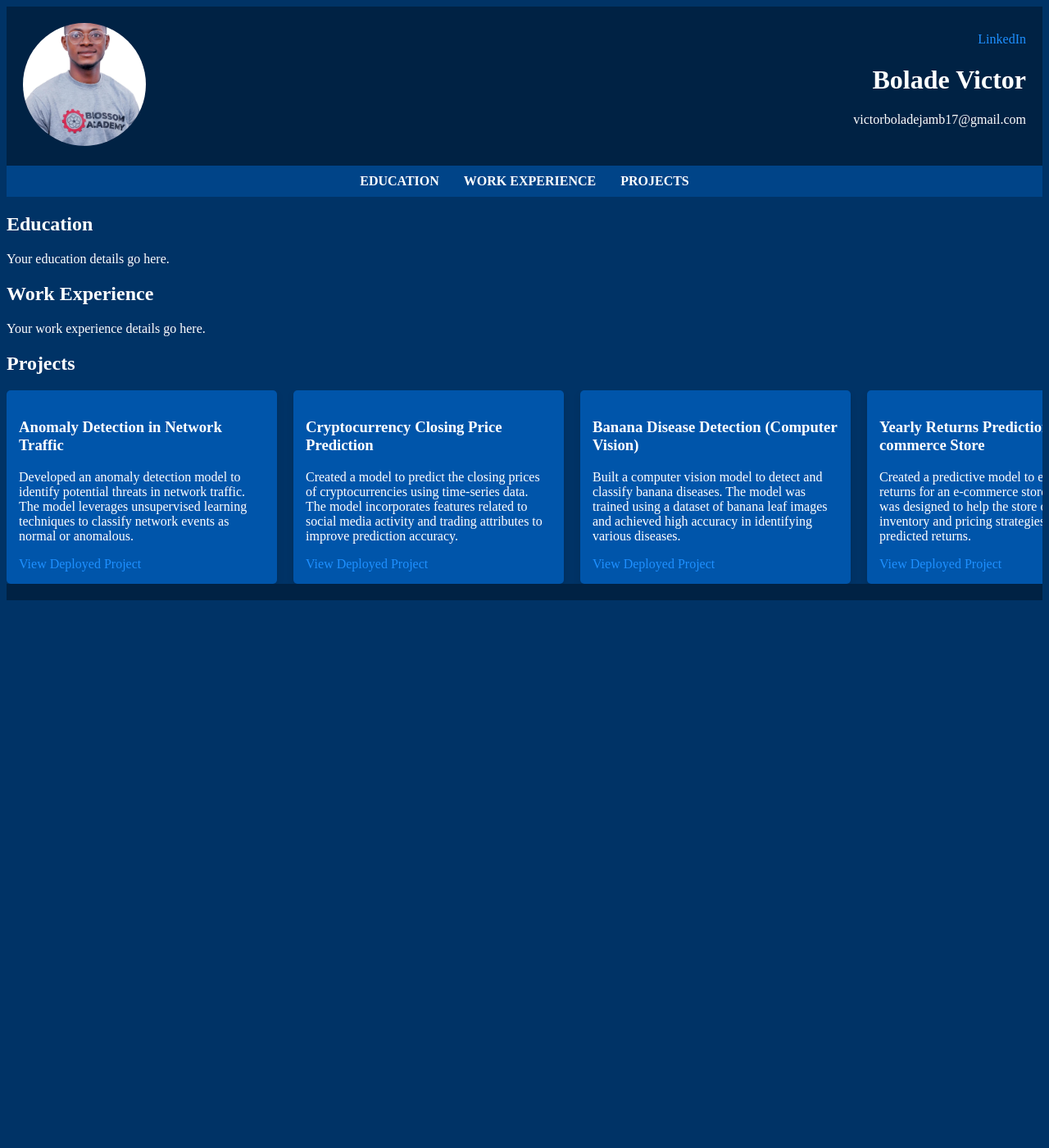
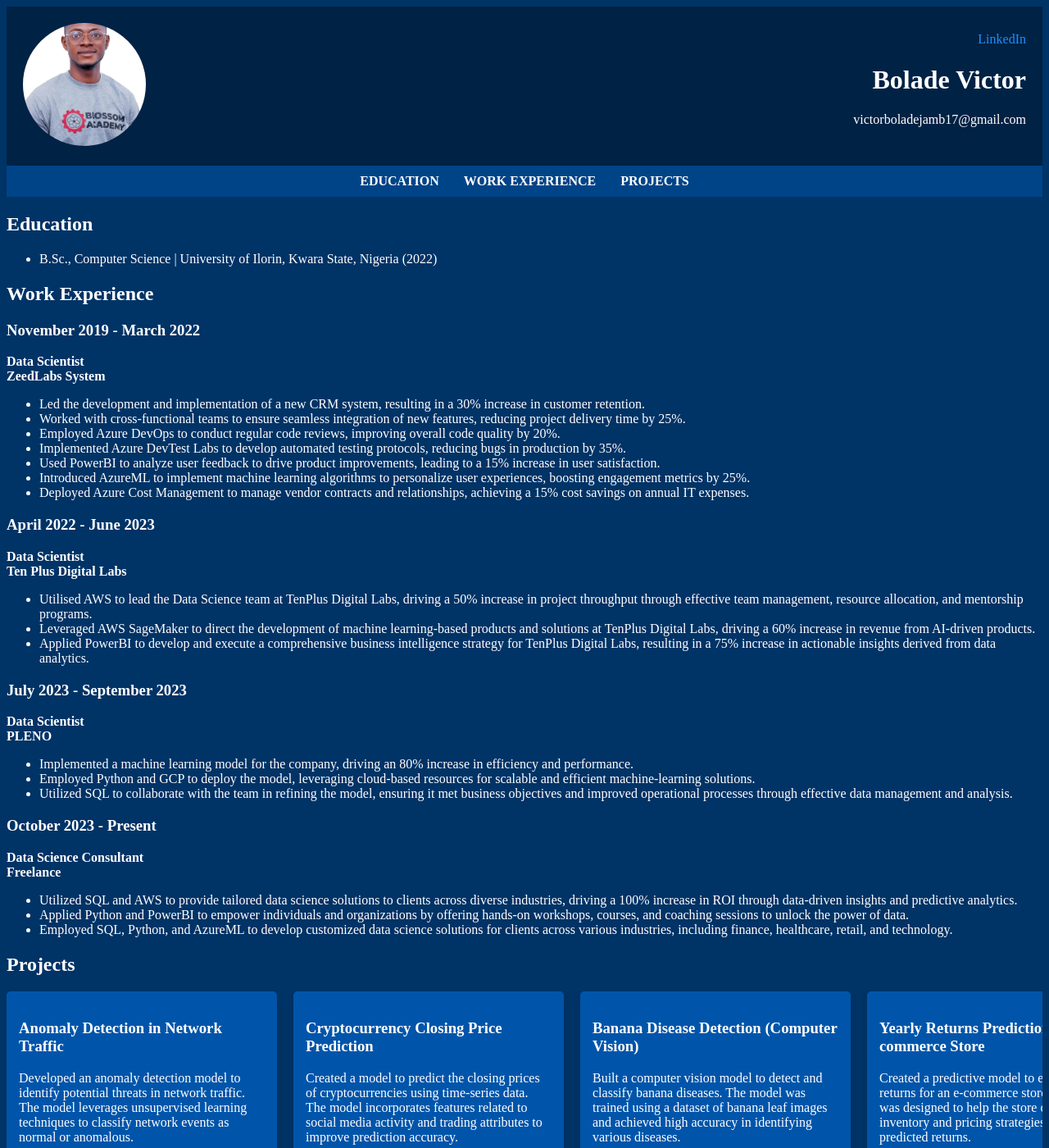
Before and after one commit to VictorAID/Portfolio_Website, a Jekyll site: the page built from README.md, in a window 1280 px wide and 1400 px high. Shown: the whole window at 82% size. Built offline with Jekyll 4.4.1, drawn with Linux system fonts in a browser that asks for light colours; our own code applies the rules of GitHub Pages for plain Markdown files.

Commit message:
Update default.html

```diff
--- a/_layouts/default.html
+++ b/_layouts/default.html
@@ -27,12 +27,48 @@
   <main>
     <section id="education">
       <h2>Education</h2>
-      <p>Your education details go here.</p>
+      <ul>
+        <li>B.Sc., Computer Science | University of Ilorin, Kwara State, Nigeria (2022)</li>
+      </ul>
     </section>
 
     <section id="experience">
       <h2>Work Experience</h2>
-      <p>Your work experience details go here.</p>
+      <h3>November 2019 - March 2022</h3>
+      <p><strong>Data Scientist</strong> <br> <strong>ZeedLabs System</strong></p>
+      <ul>
+        <li>Led the development and implementation of a new CRM system, resulting in a 30% increase in customer retention.</li>
+        <li>Worked with cross-functional teams to ensure seamless integration of new features, reducing project delivery time by 25%.</li>
+        <li>Employed Azure DevOps to conduct regular code reviews, improving overall code quality by 20%.</li>
+        <li>Implemented Azure DevTest Labs to develop automated testing protocols, reducing bugs in production by 35%.</li>
+        <li>Used PowerBI to analyze user feedback to drive product improvements, leading to a 15% increase in user satisfaction.</li>
+        <li>Introduced AzureML to implement machine learning algorithms to personalize user experiences, boosting engagement metrics by 25%.</li>
+        <li>Deployed Azure Cost Management to manage vendor contracts and relationships, achieving a 15% cost savings on annual IT expenses.</li>
+      </ul>
+
+      <h3>April 2022 - June 2023</h3>
+      <p><strong>Data Scientist</strong> <br> <strong>Ten Plus Digital Labs</strong></p>
+      <ul>
+        <li>Utilised AWS to lead the Data Science team at TenPlus Digital Labs, driving a 50% increase in project throughput through effective team management, resource allocation, and mentorship programs.</li>
+        <li>Leveraged AWS SageMaker to direct the development of machine learning-based products and solutions at TenPlus Digital Labs, driving a 60% increase in revenue from AI-driven products.</li>
+        <li>Applied PowerBI to develop and execute a comprehensive business intelligence strategy for TenPlus Digital Labs, resulting in a 75% increase in actionable insights derived from data analytics.</li>
+      </ul>
+
+      <h3>July 2023 - September 2023</h3>
+      <p><strong>Data Scientist</strong> <br> <strong>PLENO</strong></p>
+      <ul>
+        <li>Implemented a machine learning model for the company, driving an 80% increase in efficiency and performance.</li>
+        <li>Employed Python and GCP to deploy the model, leveraging cloud-based resources for scalable and efficient machine-learning solutions.</li>
+        <li>Utilized SQL to collaborate with the team in refining the model, ensuring it met business objectives and improved operational processes through effective data management and analysis.</li>
+      </ul>
+
+      <h3>October 2023 - Present</h3>
+      <p><strong>Data Science Consultant</strong> <br> <strong>Freelance</strong></p>
+      <ul>
+        <li>Utilized SQL and AWS to provide tailored data science solutions to clients across diverse industries, driving a 100% increase in ROI through data-driven insights and predictive analytics.</li>
+        <li>Applied Python and PowerBI to empower individuals and organizations by offering hands-on workshops, courses, and coaching sessions to unlock the power of data.</li>
+        <li>Employed SQL, Python, and AzureML to develop customized data science solutions for clients across various industries, including finance, healthcare, retail, and technology.</li>
+      </ul>
     </section>
 
     <section id="projects">
```
